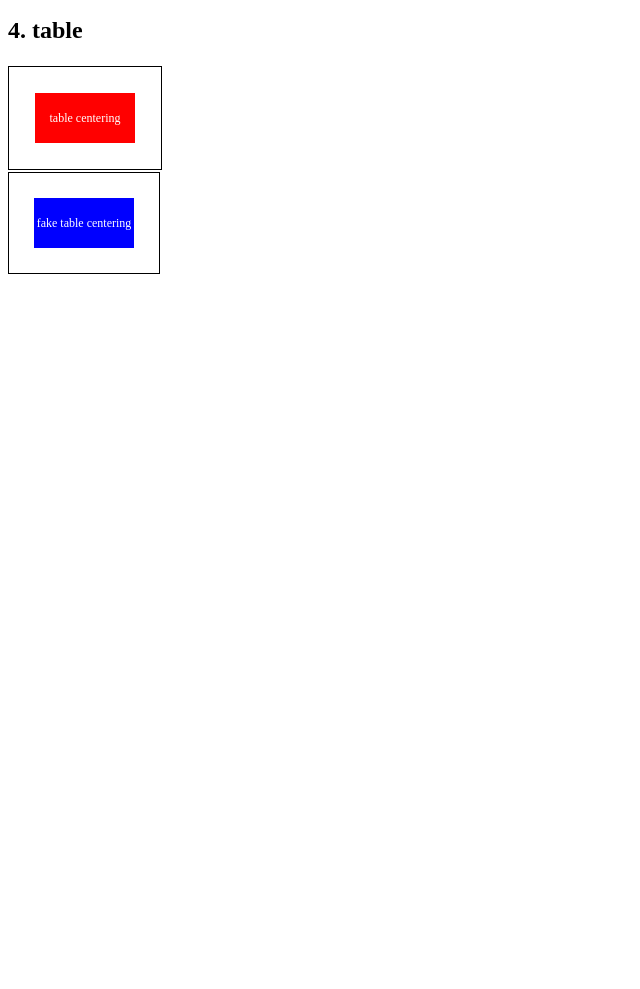
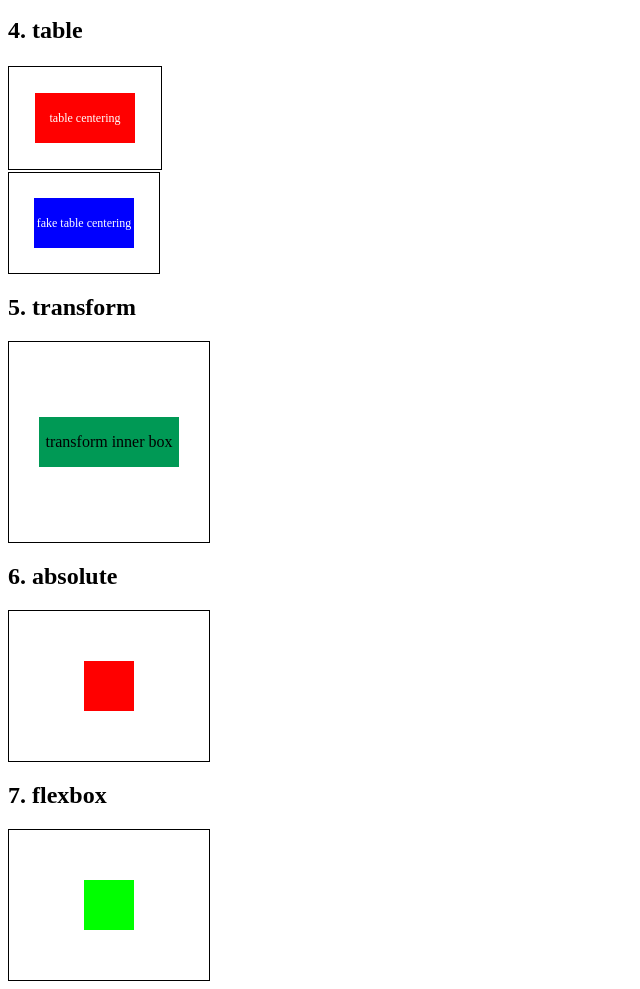
Before and after one commit to tjcchen/practice-makes-perfect, a plain HTML site: page Layout/verticallyCenter.html in a window 1280 px wide. Shown: the part 685-1674 px from the top of the page, without its empty margins (0-640 px from the left). Before the commit the page ends 967 px from the top, so only its background shows below. Drawn offline with Linux system fonts and the light colour scheme.

Commit message:
feat: add several other ways to do centering

```diff
--- a/Layout/verticallyCenter.html
+++ b/Layout/verticallyCenter.html
@@ -101,7 +101,7 @@
   margin-left: calc(50% + 25px);
 }
 
-/* 4. take vertically centering */
+/* 4. table vertically centering */
 .div4 .like-table {
   display: table-cell;
 }
@@ -130,6 +130,61 @@
 
 .div4 .like-table div {
   background: #00f;
+}
+
+/* 5. transform */
+.div5 {
+  width: 200px;
+  height: 200px;
+  border: 1px solid #000;
+  text-align: center;
+}
+
+.div5 .use-transform {
+  position: relative;
+  width: 140px;
+  height: 50px;
+  line-height: 50px;
+  top: 50%;
+  left: 50%;
+  transform: translate(-50%, -50%);
+  background: #095;
+}
+
+/* 6. absolute */
+.div6 {
+  position: relative;
+  width: 200px;
+  height: 150px;
+  border: 1px solid #000;
+}
+
+.div6 .use-absolute {
+  position: absolute;
+  width: 50px;
+  height: 50px;
+  top: 0;
+  bottom: 0;
+  right: 0;
+  left: 0;
+  margin: auto;
+  background: #f00;
+}
+
+/* 7. flexbox */
+.div7 {
+  display: flex;
+  align-items: center;
+  justify-content: center;
+  width: 200px;
+  height: 150px;
+  border: 1px solid #000;
+}
+
+.div7 .use-flexbox {
+  width: 50px;
+  height: 50px;
+  background: #0f0;
 }
 </style>
 </head>
@@ -168,5 +223,20 @@
       <div>fake table centering</div>
     </div>
   </div>
+
+  <h2>5. transform</h2>
+  <div class="div5">
+    <div class="use-transform">transform inner box</div>
+  </div>
+
+  <h2>6. absolute</h2>
+  <div class="div6">
+    <div class="use-absolute"></div>
+  </div>
+
+  <h2>7. flexbox</h2>
+  <div class="div7">
+    <div class="use-flexbox"></div>
+  </div>
 </body>
 </html>
```
